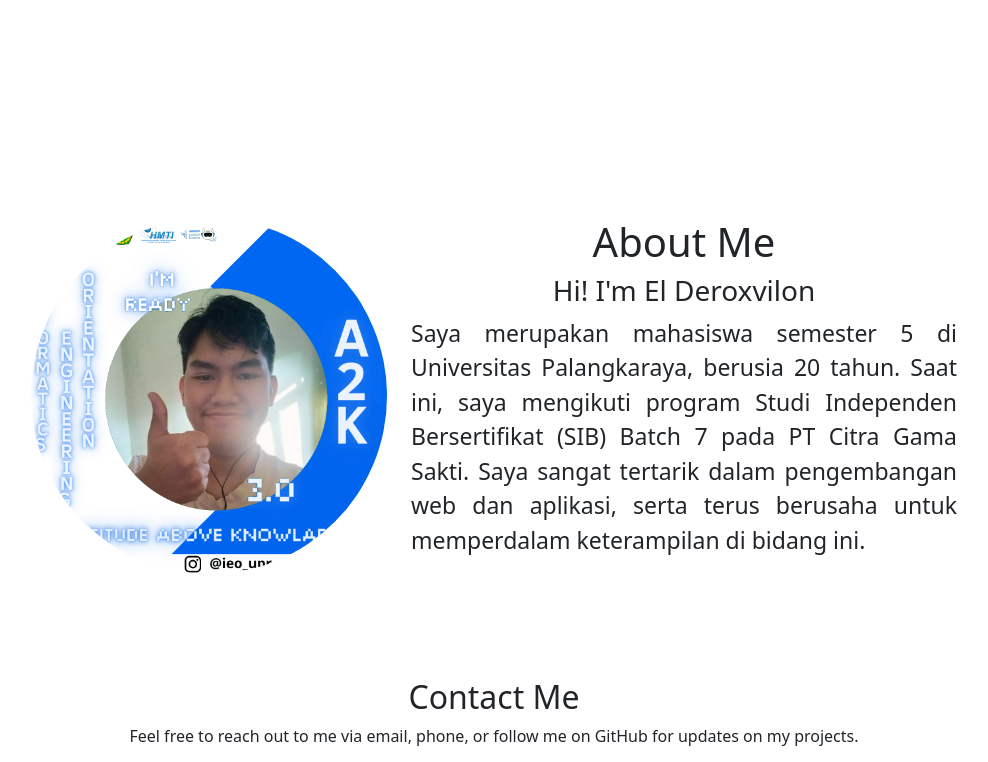
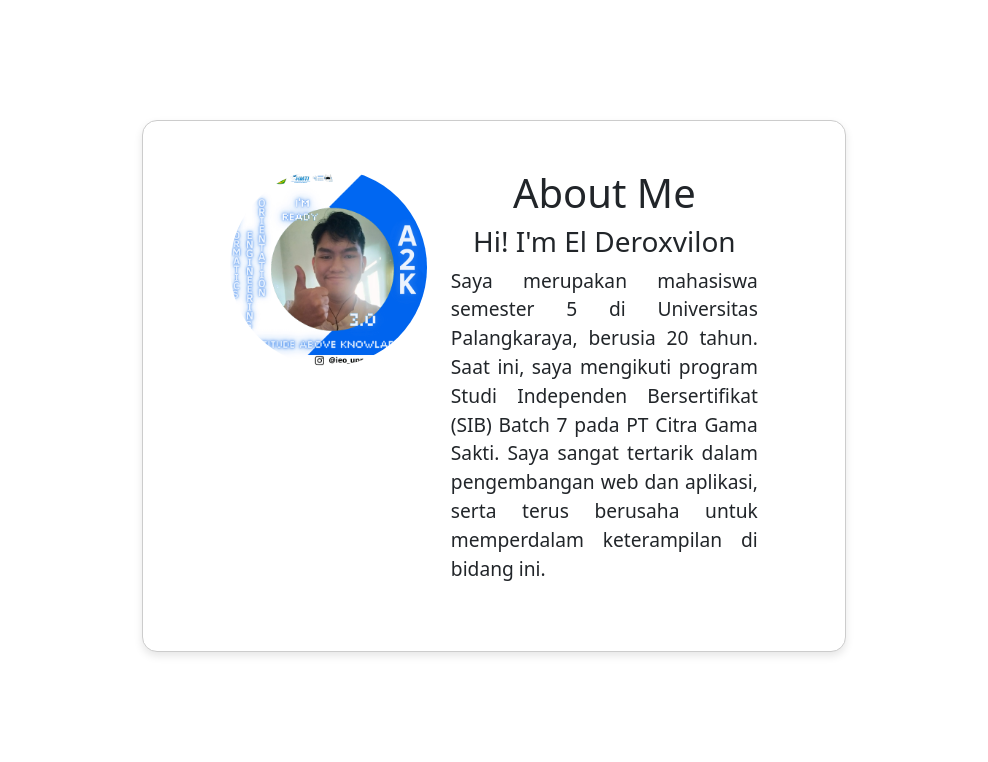
Before and after one commit to 6Newbie9/profilBiodata-El-Deroxvilon, a plain HTML site: page profilBiodata-El Deroxvilon/index.html in a window 1280 px wide. Shown: the part 880-1642 px from the top of the page, without its empty margins (146-1134 px from the left). Drawn offline with nearby package versions, Linux system fonts and the light colour scheme.

Commit message:
Update Style.css
Update terbaru

```diff
--- a/profilBiodata-El Deroxvilon/Style.css
+++ b/profilBiodata-El Deroxvilon/Style.css
@@ -116,24 +116,34 @@ body {
 /* About Section */
 #about {
     background-color: white;
-    padding: 50px 0;
-    margin-top: 250px;
-    padding-bottom: 70px;
-}
-.col-md-6 p {
-    text-align: justify;
-    font-size: 23px;
+    padding: 100px 20px;
+    margin-top: 200px;
+    margin-bottom:100px;
+    border: 1px solid #ccc;
+    max-width: 55%;
+    margin-left: auto;
+    margin-right: auto;
+    box-shadow: 0 4px 8px rgba(0, 0, 0, 0.1);
+    border-radius: 15px;
 }
 
-.circle-image {
-    width: 400px;
-    height: 400px;
-    border-radius: 50%;
-    object-fit: cover;
-    border: 2px solid #333;
+#about img {
+    max-width: auto;
+    height: auto;
 }
 
-/* Contact Section */
+#about p {
+    text-align: Justify;
+    margin-bottom: 20px;
+    font-size: 1.2rem;
+}
+
+@media (max-width: 768px) {
+    #about {
+        padding: 30px 10px;
+    }
+}
+
 .contact-section {
     padding: 50px 20px;
     background-color: #f9f9f9;
```
